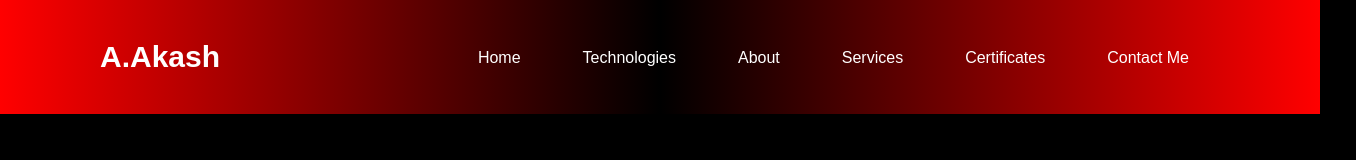
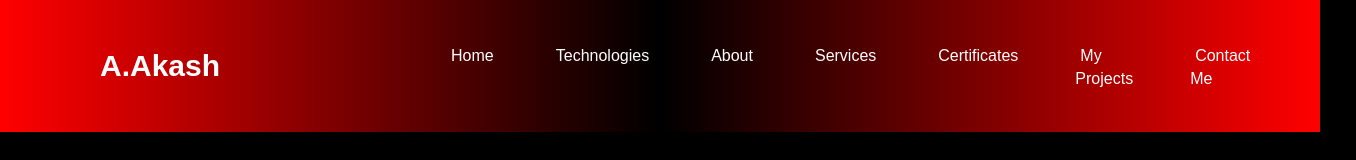
Before and after one commit to AkuthotaAkash/my-portfolio, a plain HTML site: page index.html in a window 1280 px wide. Shown: the top 160 px of the page, 1356 px wide, since content can reach past the window. Drawn offline with Linux system fonts and the light colour scheme; a script that the page names is missing.

Commit message:
Update index.html

```diff
--- a/index.html
+++ b/index.html
@@ -652,6 +652,11 @@
 							Certificates
 						</a>
 					</li>
+                    <li class="menu-list-items">
+						<a class="links" href="#Project">
+							My Projects
+						</a>
+					</li>
 					<li class="menu-list-items">
 						<a class="links" href="#contact">
 							Contact Me
@@ -873,7 +878,7 @@
 
 <!-- Project Details -->
 
-	<section class="certificates" id="certificates">
+	<section class="certificates" id="Project">
 		<div class="services-heading">
 			<h1 class="my-heading text-center">Project</h1>
 		</div>
```
